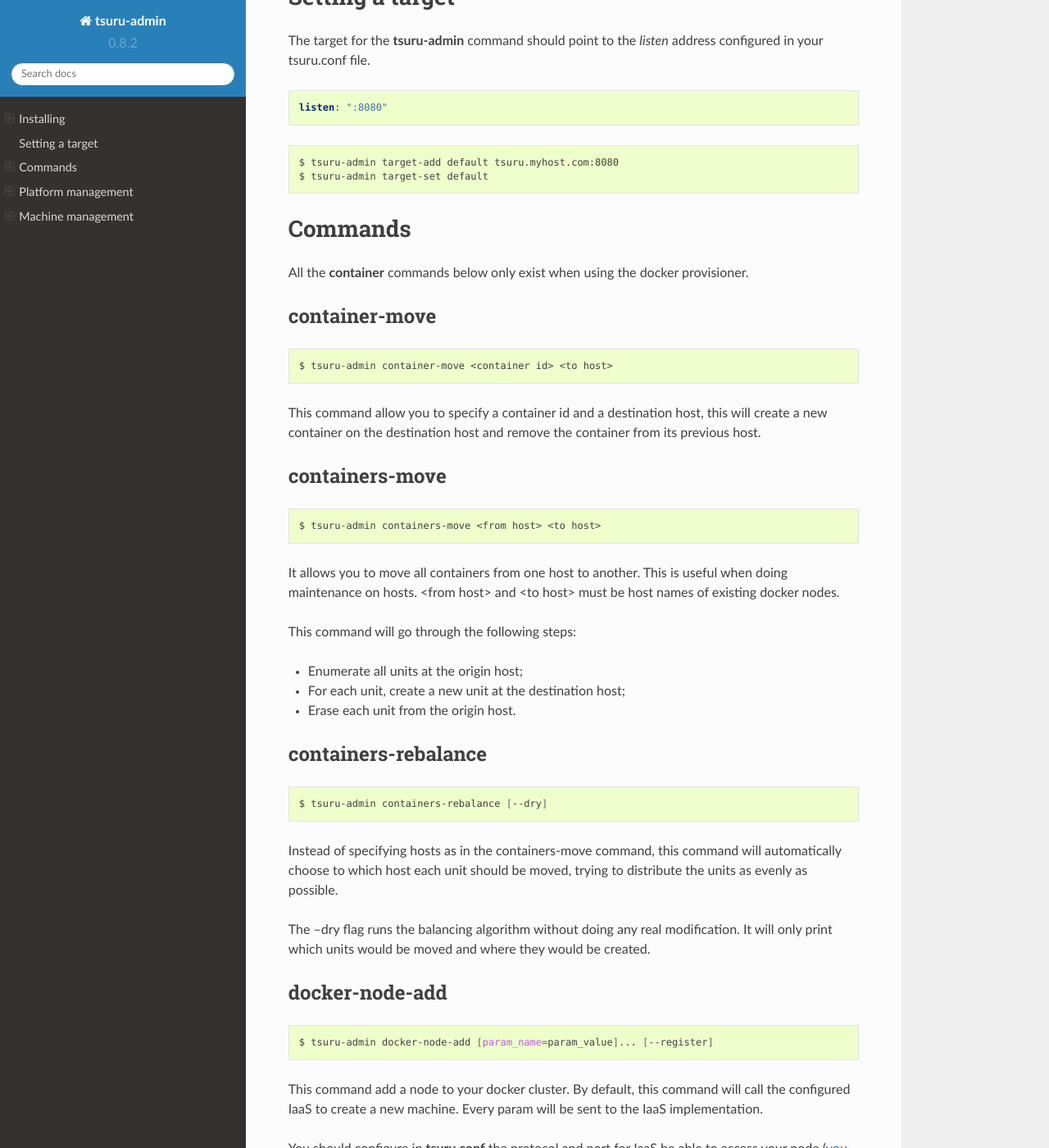
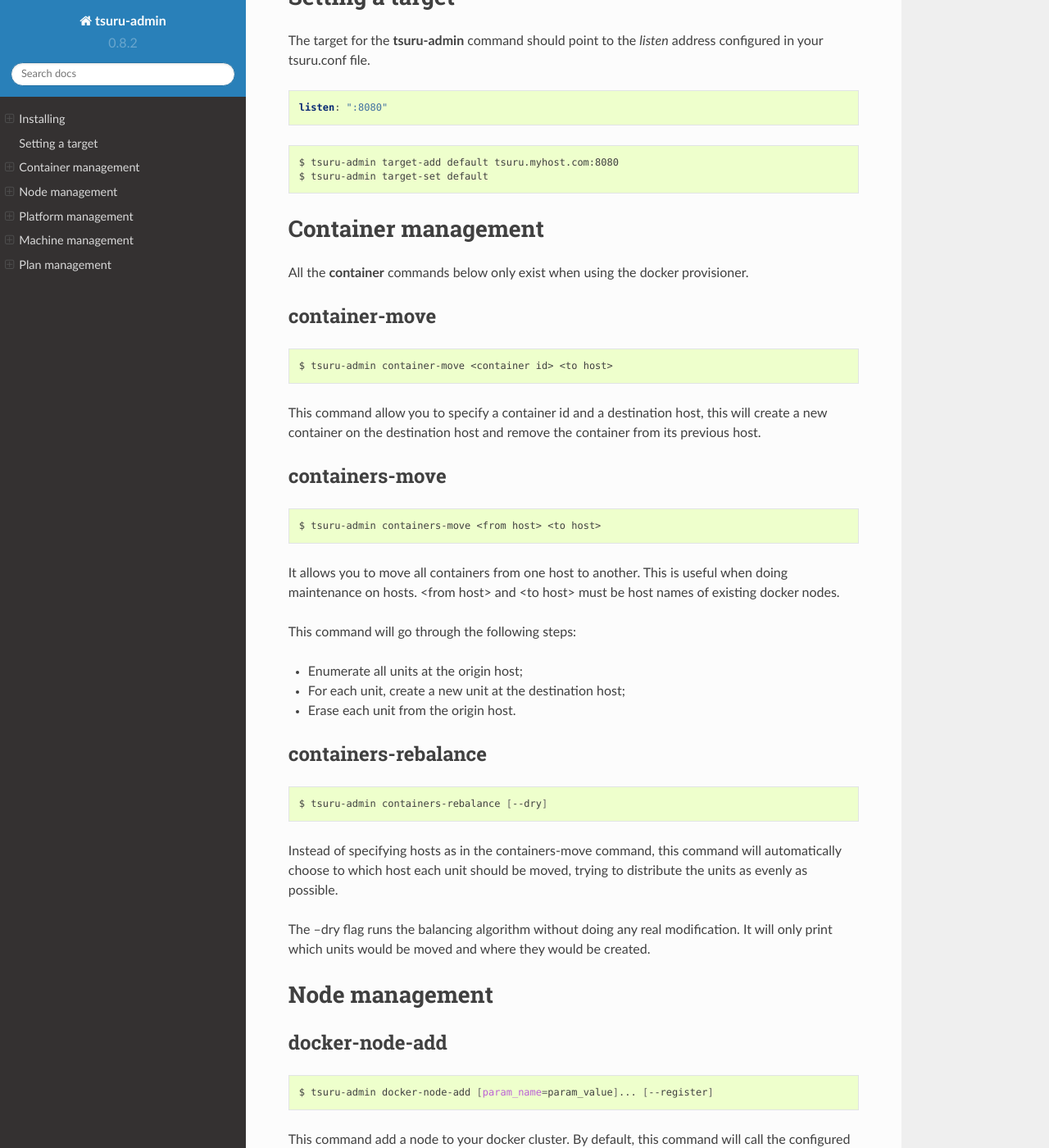
Before and after one commit to tsuru/tsuru-admin, a Sphinx documentation site: the page built from docs/source/index.rst, in a window 1280 px wide and 1400 px high, scrolled down 2303 px. Shown: the whole window at 82% size. Built offline with Sphinx 7.4.7 and the Read the Docs theme 2.0.0, drawn with Linux system fonts in a browser that asks for light colours.

Commit message:
docs: added header.

```diff
--- a/docs/source/index.rst
+++ b/docs/source/index.rst
@@ -146,8 +146,8 @@
     $ tsuru-admin target-add default tsuru.myhost.com:8080
     $ tsuru-admin target-set default
 
-Commands
-========
+Container management
+====================
 
 All the **container** commands below only exist when using the docker
 provisioner.
@@ -207,6 +207,8 @@
 modification. It will only print which units would be moved and where they
 would be created.
 
+Node management
+===============
 
 .. _tsuru_admin_docker_node_add_cmd:
 
@@ -448,6 +450,9 @@
 
 This command will list all healing processes started for nodes or containers.
 
+Plan management
+===============
+
 .. _tsuru_admin_plan_create:
 
 plan-create
@@ -485,7 +490,6 @@
 created using the removed plan. They will keep using the same value amount of
 resources described by the plan.
 
-
 user-list
 ---------
 
```
